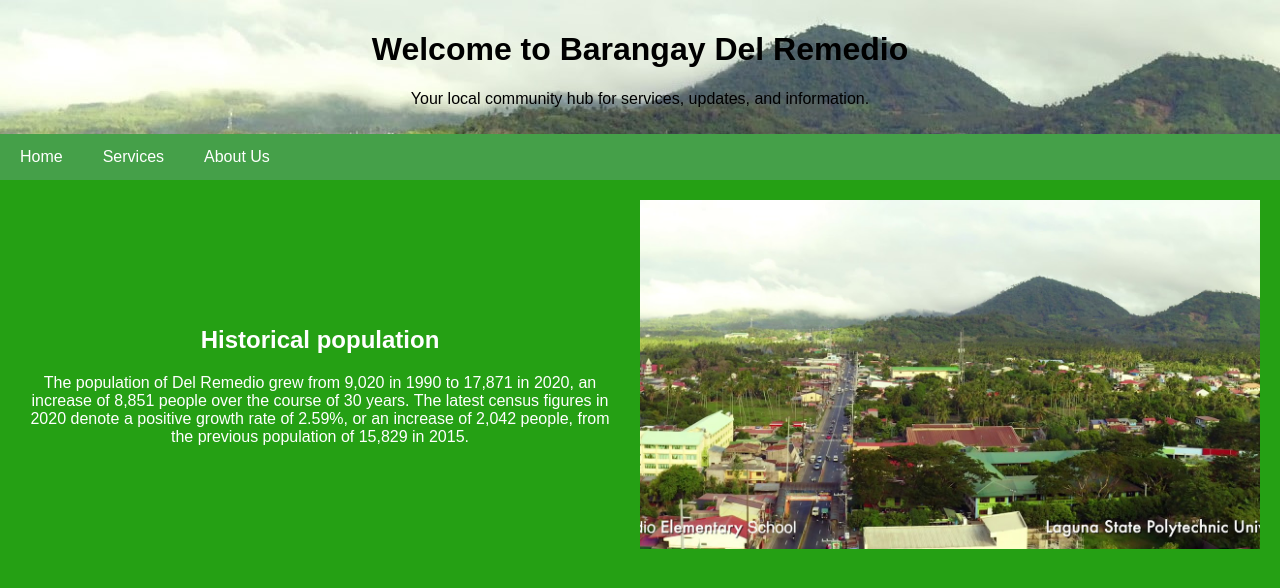
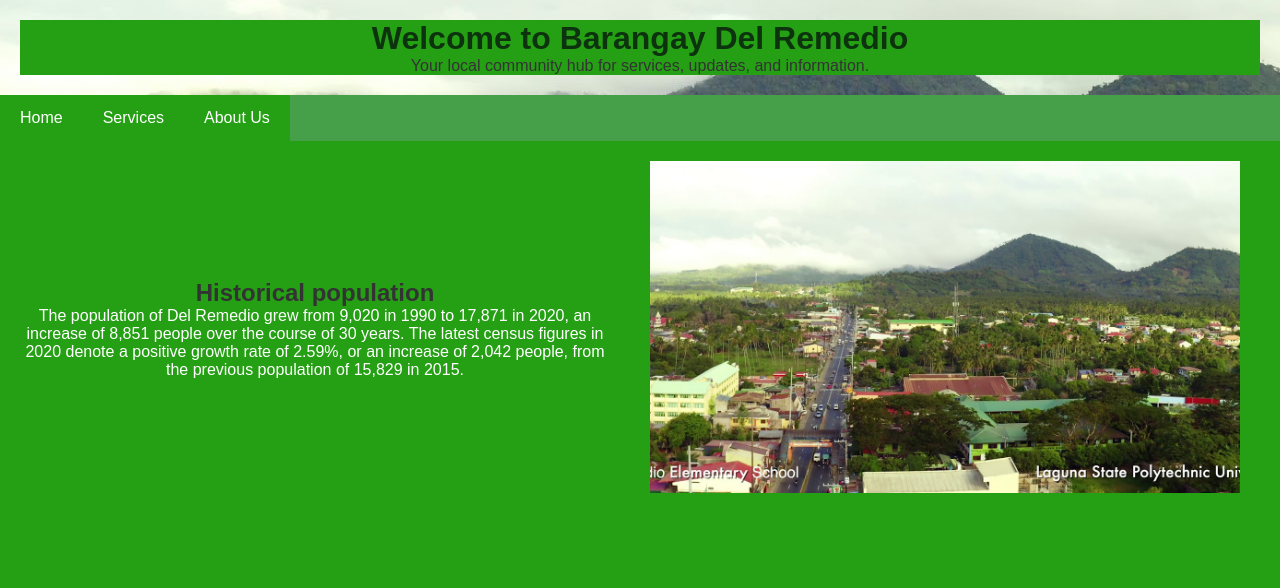
Before and after one commit to Mvince101/test.github.io, a PHP site: page /aboutus.html in a window 1280 px wide. Shown: the top 588 px of the page. Run offline with PHP 8.4, Linux system fonts and the light colour scheme.

Commit message:
Add files via upload

```diff
--- a/BASIC WEBSITE/styles.css
+++ b/BASIC WEBSITE/styles.css
@@ -1,9 +1,11 @@
-body {
+body, h1, h2, p {
   font-family: Arial, sans-serif;
+  color: #333;
   margin: 0;
   padding: 0;
   background-color: #25a014;
 }
+
 
 header {
     background-image: url("banner.jpg");
@@ -75,13 +77,13 @@
   background-color: white;
   margin: auto;
   padding: 20px;
-  border: 1px solid #888;
+  border: 5px solid #25a014;
   width: 30%;
   text-align: left;
 }
 
 .close {
-  color: #25a014;
+  color: black;
   float: right;
   font-size: 28px;
   font-weight: bold;
@@ -89,23 +91,60 @@
 
 .close:hover,
 .close:focus {
-  color: black;
+  color: white;
   text-decoration: none;
   cursor: pointer;
 }
 
 .container {
-    display: grid;
-    grid-template-columns: 2fr 2fr;
-    align-items: center;
-  }
-
-  .text {
-    padding-right: 20px;
-    color: white;
-  }
+  display: grid;
+  grid-template-columns: 1fr 1fr;
+  align-items: center;
+  gap: 20px;
+}
 
   .image img {
     max-width: 100%;
     height: auto;
   }
+
+
+  .text, .image {
+    padding-right: 20px;
+    color: white;
+    text-align: center;
+  }
+
+  button, nav ul li a {
+    background-color: #25a014;
+    color: white;
+    text-decoration: none;
+  }
+
+  button:hover, nav ul li a:hover {
+    background-color: #3be02c;
+  }
+
+  h1 {
+    font-size: 2em;
+    color: #0c330e;
+  }
+  button {
+    background-color: #25a014;
+    font-weight: bold;
+  }
+
+  header {
+    background-image: url("banner.jpg");
+    background-size: cover;
+    background-repeat: no-repeat;
+    color: black;
+    padding: 20px;
+    text-align: center;
+    box-shadow: 0 4px 8px rgba(0,0,0,0.2);
+  }
+
+  .modal-content {
+    background-color: white;
+    border: 2px solid #25a014;
+  }
```
Also changed, not shown: BASIC WEBSITE/aboutus.html (+0 -9 lines).
